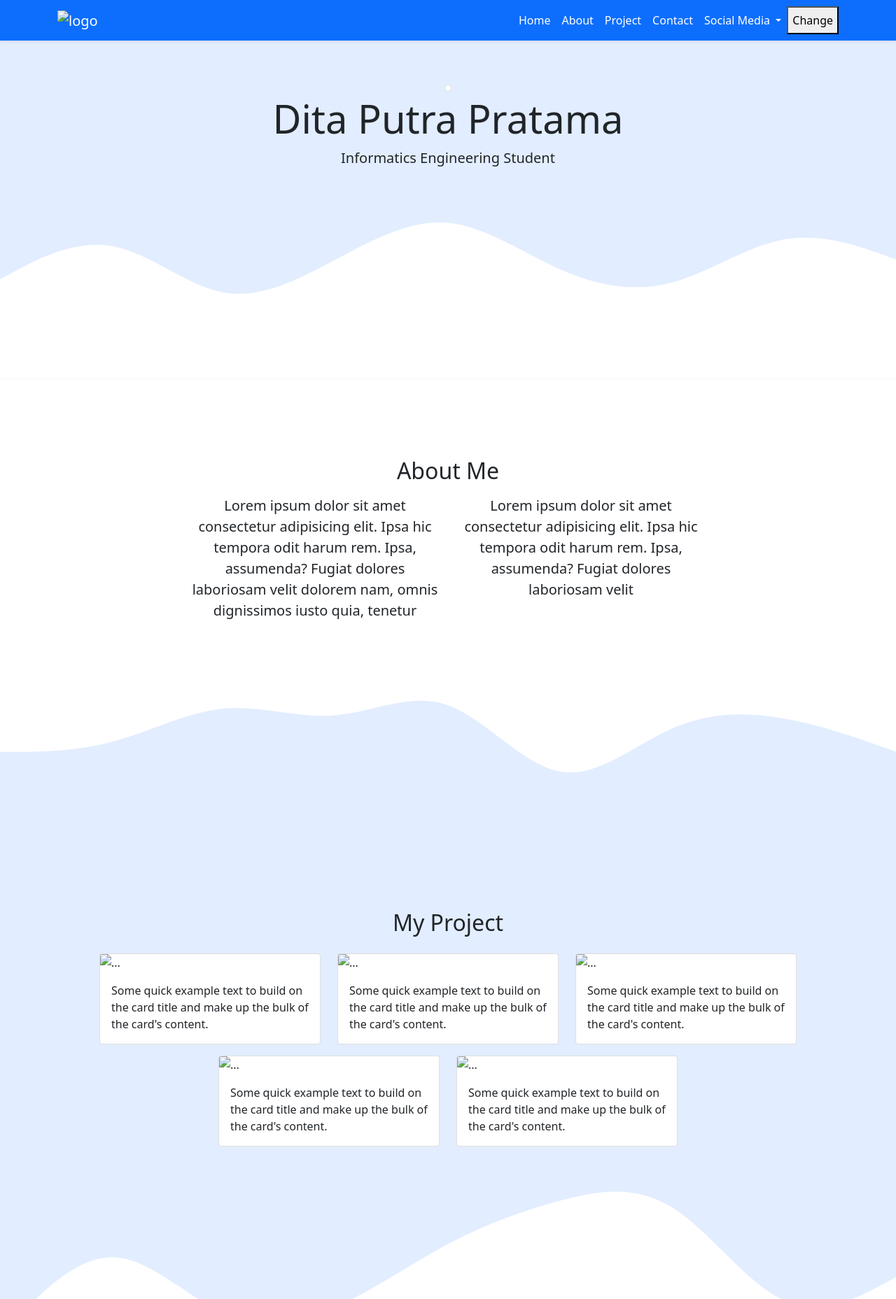
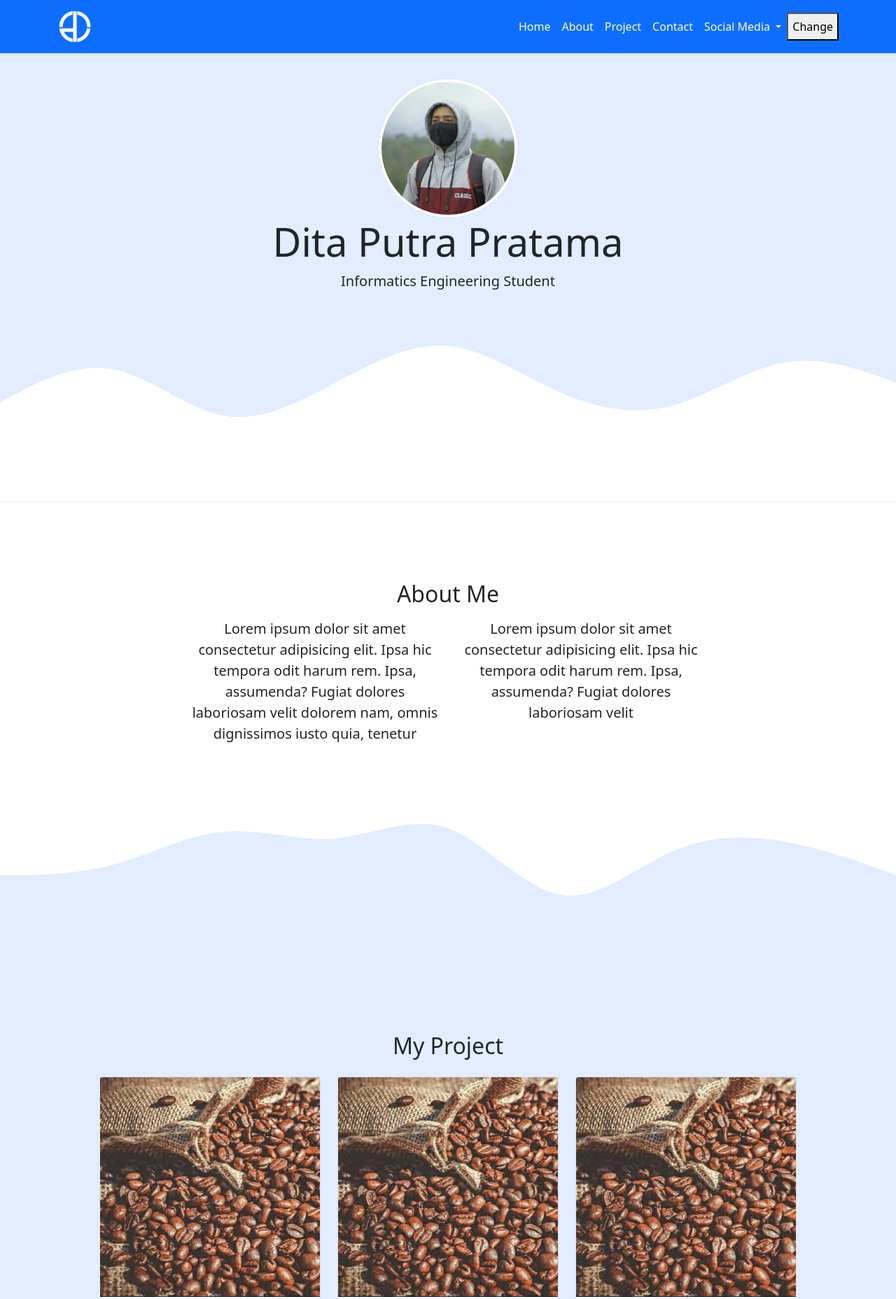
Before and after one commit to DitaPutraPratama/DitaPutraPratama.github.io, a plain HTML site: page index.html in a window 1280 px wide. Shown: the top 1857 px of the page at 70% size. Drawn offline with nearby package versions, Linux system fonts and the light colour scheme.

Commit message:
fix image does not appear

```diff
--- a/index.html
+++ b/index.html
@@ -21,7 +21,7 @@
     <!-- navbar -->
     <nav class="navbar navbar-expand-lg navbar-dark bg-primary shadow-sm fixed-top">
         <div class="container">
-            <a class="navbar-brand" href="#"><img src="img/logo.png" alt="logo" width="50px"></a>
+            <a class="navbar-brand" href="#"><img src="aset/img/logo.png" alt="logo" width="50px"></a>
             <button class="navbar-toggler" type="button" data-bs-toggle="collapse" data-bs-target="#navbarNav"
                 aria-controls="navbarNav" aria-expanded="false" aria-label="Toggle navigation">
                 <span class="navbar-toggler-icon"></span>
@@ -53,7 +53,7 @@
                                     href="https://www.instagram.com/ditaputrap/"> Instagram</a></li>
                         </ul>
                     </li>
-                    <button onclick="myFunction()">Change</button>
+                    <button onclick="darkMode()">Change</button>
                 </ul>
             </div>
         </div>
@@ -62,7 +62,7 @@
 
     <!-- jumbotron -->
     <section class="jumbotron text-center">
-        <img src="img/pp.jpeg" alt="" srcset="" width="200px" class="rounded-circle img-thumbnail">
+        <img src="aset/img/pp.jpeg" alt="" srcset="" width="200px" class="rounded-circle img-thumbnail">
         <h1 class="display-4">Dita Putra Pratama</h1>
         <p class="lead">Informatics Engineering Student</p>
         <svg xmlns="http://www.w3.org/2000/svg" viewBox="0 0 1440 320">
@@ -113,7 +113,7 @@
             <div class="row justify-content-center mx-5">
                 <div class="col-md-4 mb-3" data-aos="flip-right">
                     <div class="card">
-                        <img src="img/produk.jpeg" class="card-img-top" alt="...">
+                        <img src="aset/img/produk.jpeg" class="card-img-top" alt="...">
                         <div class="card-body">
                             <p class="card-text">Some quick example text to build on the card title and make up the bulk
                                 of the card's content.</p>
@@ -122,7 +122,7 @@
                 </div>
                 <div class="col-md-4 mb-3" data-aos="flip-right" data-aos-delay="100">
                     <div class="card">
-                        <img src="img/produk.jpeg" class="card-img-top" alt="...">
+                        <img src="aset/img/produk.jpeg" class="card-img-top" alt="...">
                         <div class="card-body">
                             <p class="card-text">Some quick example text to build on the card title and make up the bulk
                                 of the card's content.</p>
@@ -131,7 +131,7 @@
                 </div>
                 <div class="col-md-4 mb-3" data-aos="flip-right" data-aos-delay="200">
                     <div class="card">
-                        <img src="img/produk.jpeg" class="card-img-top" alt="...">
+                        <img src="aset/img/produk.jpeg" class="card-img-top" alt="...">
                         <div class="card-body">
                             <p class="card-text">Some quick example text to build on the card title and make up the bulk
                                 of the card's content.</p>
@@ -140,7 +140,7 @@
                 </div>
                 <div class="col-md-4 mb-3" data-aos="flip-right" data-aos-delay="300">
                     <div class="card">
-                        <img src="img/produk.jpeg" class="card-img-top" alt="...">
+                        <img src="aset/img/produk.jpeg" class="card-img-top" alt="...">
                         <div class="card-body">
                             <p class="card-text">Some quick example text to build on the card title and make up the bulk
                                 of the card's content.</p>
@@ -149,7 +149,7 @@
                 </div>
                 <div class="col-md-4 mb-3" data-aos="flip-right" data-aos-delay="400">
                     <div class="card">
-                        <img src="img/produk.jpeg" class="card-img-top" alt="...">
+                        <img src="aset/img/produk.jpeg" class="card-img-top" alt="...">
                         <div class="card-body">
                             <p class="card-text">Some quick example text to build on the card title and make up the bulk
                                 of the card's content.</p>
@@ -229,7 +229,7 @@
 
     <!-- dark mode -->
     <script>
-        function myFunction() {
+        function darkMode() {
             var element = document.body;
             element.classList.toggle("dark-mode");
         }
```
Also changed, not shown: aset/style.css (+2 -26 lines).
